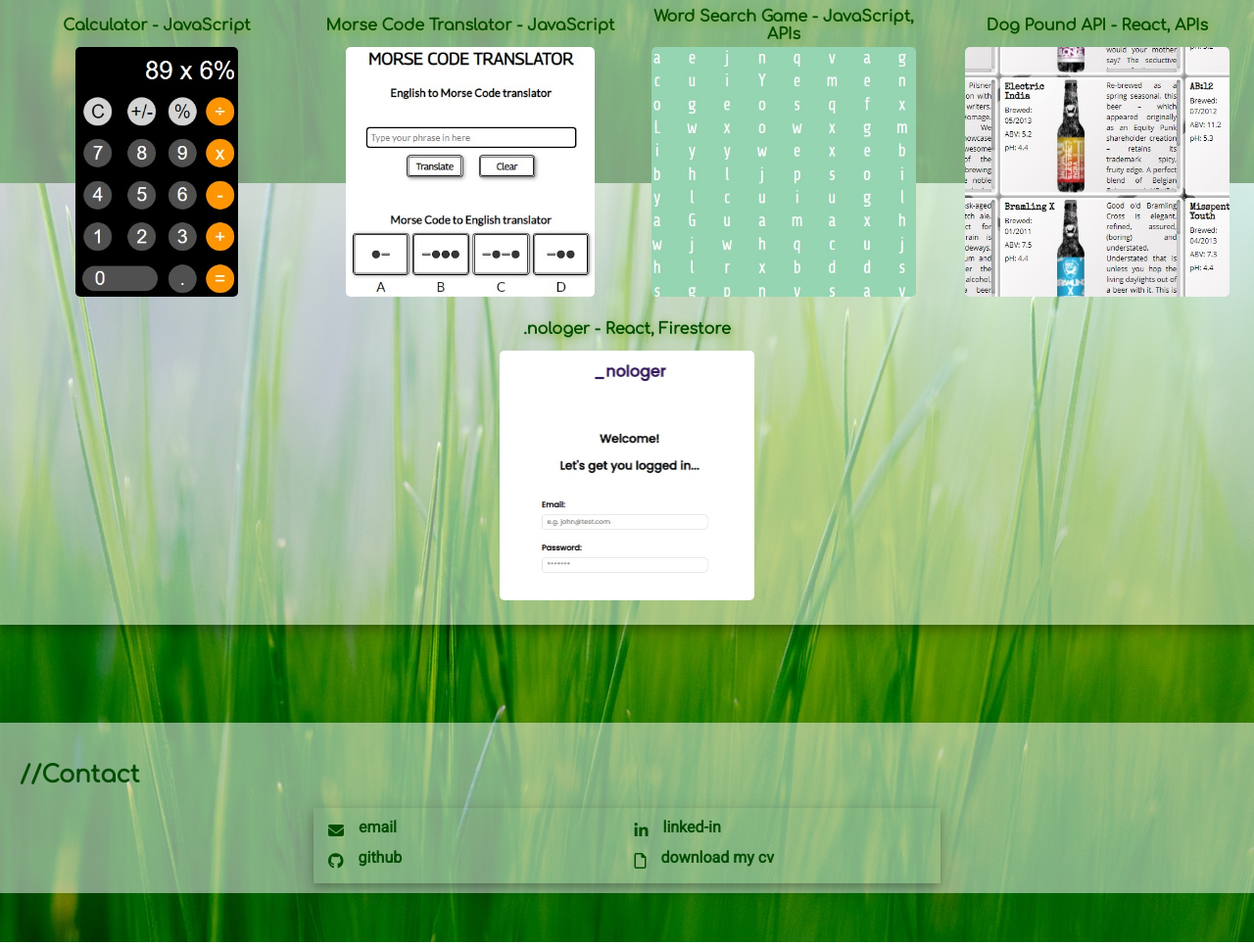
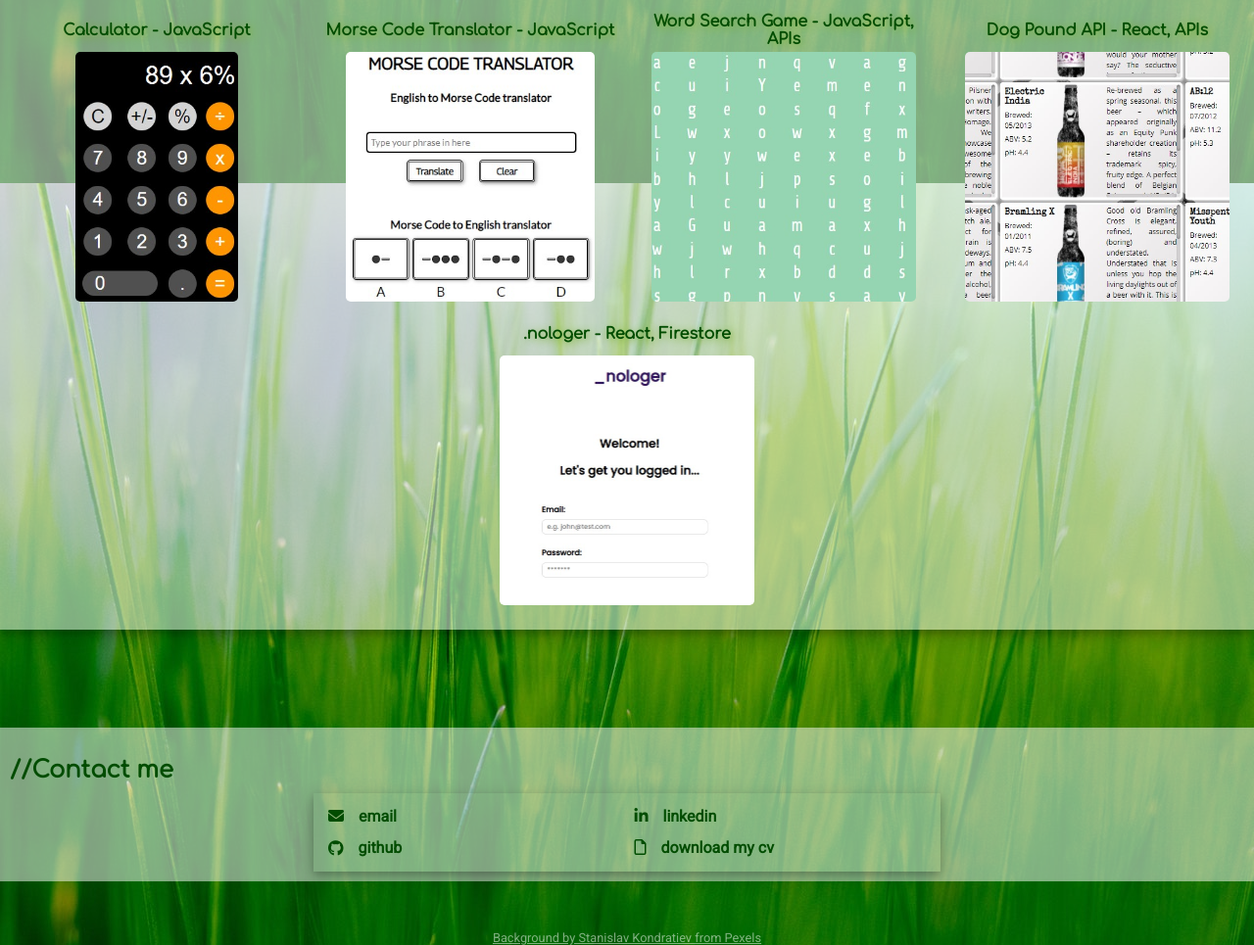
Before and after one commit to jmlow-hub/new-portfolio, a plain HTML site: page index.html in a window 1280 px wide. Shown: the part 1519-2484 px from the top of the page at 98% size. Drawn offline with Linux system fonts and the light colour scheme.

Commit message:
Contact links added and styled

```diff
--- a/index.html
+++ b/index.html
@@ -15,7 +15,7 @@
       <button class="nav__close"> <i class="fas fa-times" ></i></button>
       <li><a href="#about-me">About Me</a></li>
       <li><a href="#projects">Projects</a></li>
-      <li><a href="#contact">Contact</a></li>
+      <li><a href="#contact">Contact Me</a></li>
       <li><a href="#top">Back to top</a></li>
     </ul>
     <button class="nav__open"><i class="fas fa-bars"></i></button>
@@ -144,30 +144,31 @@
     </section>
 
     <section class="contact"  id="contact">
-      <h3>//Contact</h3>
+      <h3>//Contact me</h3>
       <div class="contact__methods">
         <div>
-          <i class="fas fa-envelope"></i>
+          <a href="mailto:jml3174@outlook.com"<i class="fas fa-envelope"></i></a>
           <p>email</p>
         </div>
         <div>
-          <i class="fab fa-linkedin-in"></i>
-          <p>linked-in</p>
+          <a href="www.linkedin.com/in/Jackie-M-Low" target="blank"<i class="fab fa-linkedin-in"></i></a>
+          <p>linkedin</p>
         </div>
         <div>
-          <i class="fab fa-github"></i>
+          <a href="https://github.com/jmlow-hub" target="blank"<i class="fab fa-github"></i></a>
           <p>github</p>
         </div>
         <div>
-          <i class="far fa-file"></i>
+          <a><i class="far fa-file"></i></a>
           <p>download my cv</p>
         </div>
       </div>
 
+
     </section>
 
 
-
+    <a href="https://www.pexels.com/photo/green-grass-2908965/" target="blank">Background by Stanislav Kondratiev from Pexels</a>
   </main>
 
 
--- a/styles/_aboutme.scss
+++ b/styles/_aboutme.scss
@@ -31,9 +31,8 @@
 
       img {
         min-width: 200px;
-        //max-width: 40%;
         height: auto;
-        margin: 10px 0 5px 0;
+        margin: 10px 0 10px 0;
         border-radius: 5px;
         box-shadow: $shadow;
         }
@@ -47,10 +46,10 @@
           justify-content: center;
 
           p {
-          //min-width: 300px;
           text-align: justify;
           font-family: $para;
-          color: $heading-color;
+          color: $para-color;
+          font-weight: bold;
           margin: 5px;
           background-color: $background;
           padding: 5px;
--- a/styles/_contacts.scss
+++ b/styles/_contacts.scss
@@ -18,8 +18,6 @@
       font-size: 1.5em;
       padding: 10px;
       margin-top: 20px;
-
-      padding: 20px;
       font-weight: bold;
 
 
@@ -29,7 +27,7 @@
        width: 50%;
        display: grid;
        grid-template-columns: 1fr 1fr;
-       justify-content: center;
+       justify-content: space-between;
        gap: 5px;
        margin-bottom: 10px;
        box-shadow: $shadow;
@@ -37,6 +35,7 @@
 
         div {
           display: flex;
+          align-items: center;
 
 
             p {
@@ -47,18 +46,20 @@
 
             }
 
-            i {
+            a {
+              text-decoration: none;
               color: $heading-color;
+
               font-size: 1em;
               padding: 5px;
-            }
+              }
 
-            i:hover {
-              opacity: 0.5;
-            }
+
 
           }
     }
 
 
+
+
 }
--- a/styles/_projects.scss
+++ b/styles/_projects.scss
@@ -26,7 +26,7 @@
     width: 100%;
     display: flex;
     flex-wrap: wrap;
-    //justify-content: space-evenly;
+    justify-content: space-evenly;
     padding: 15px 0;
 
     .projects__info__container {
@@ -42,7 +42,7 @@
         position: relative;
         width: 100%;
         height: 100%;
-        transition: transform 0.9s ease-out;
+        transition: transform 1s ease-out;
         transform-style: preserve-3d;
 
         .projects__info__container__card-front {
--- a/styles/styles.scss
+++ b/styles/styles.scss
@@ -29,4 +29,14 @@ main {
   background-repeat: no-repeat;
   background-size: cover;
 
+  a {
+    font-family: $para;
+    color: $background;
+    font-size: 0.8em;
+  }
+
+  a:hover {
+    opacity: 0.6;
+  }
+
 }
```
Also changed, not shown: styles/_aboutme.css, styles/_contacts.css, styles/_projects.css, styles/styles.css.
